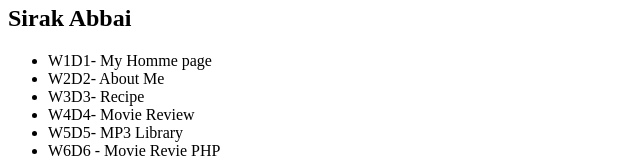
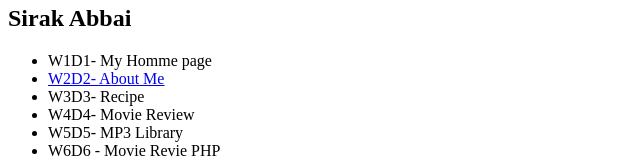
Before and after one commit to SirakNabbai/SirakNabbai.github.io, a plain HTML site: page home.html in a window 1280 px wide. Shown: the part 223-383 px from the top of the page, without its empty margins (0-640 px from the left). Drawn offline with Linux system fonts and the light colour scheme.

Commit message:
Update home.html

```diff
--- a/home.html
+++ b/home.html
@@ -13,7 +13,7 @@
     <h2>Sirak Abbai</h2>
     <ul>
         <li>W1D1- My Homme page</li>
-        <li>W2D2- About Me</li>
+        <li><a href="https://siraknabbai.github.io/CS472/lab2/pie.html" target="_blank">W2D2- About Me</a></li>
         <li>W3D3- Recipe</li>
         <li>W4D4- Movie Review </li>
         <li>W5D5- MP3 Library</li>
```
